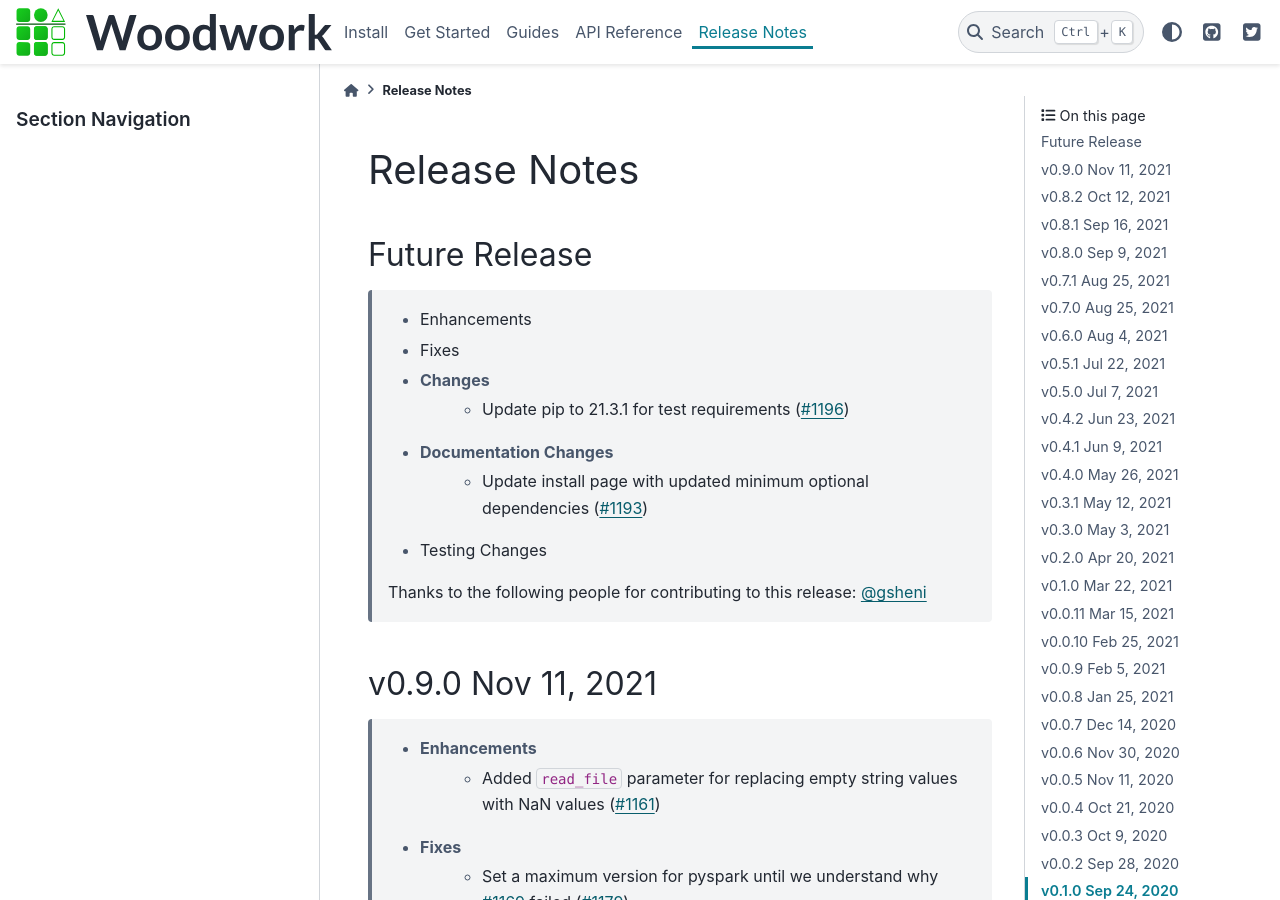
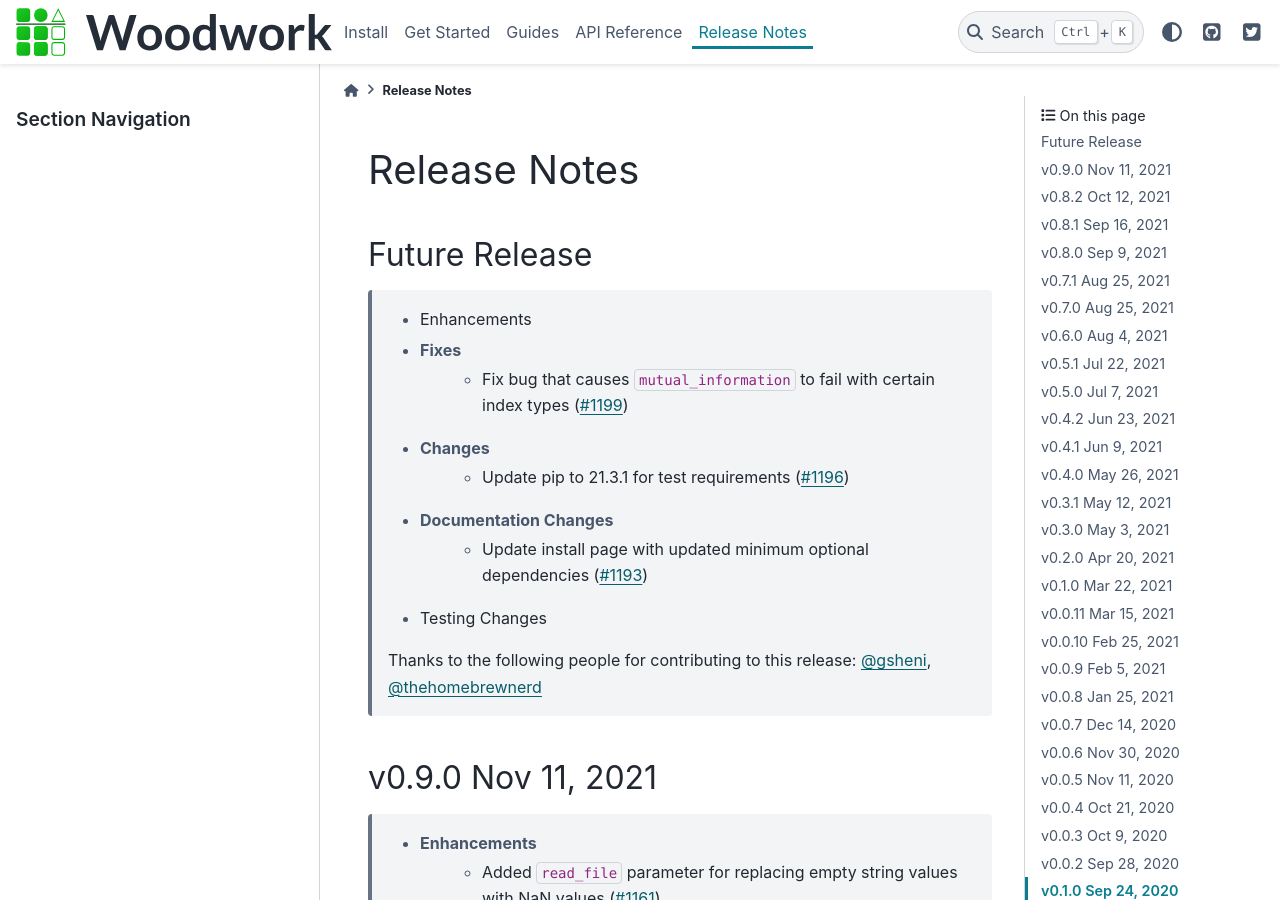
Before and after one commit to alteryx/woodwork, a Sphinx documentation site: the page built from docs/source/release_notes.rst, in a window 1280 px wide and 900 px high. Built offline with Sphinx 7.4.7 and the PyData theme 0.15.4, drawn with Linux system fonts in a browser that asks for light colours; comment, search, counter and statistics services are not loaded.

Commit message:
update release notes

```diff
--- a/docs/source/release_notes.rst
+++ b/docs/source/release_notes.rst
@@ -7,6 +7,7 @@ Future Release
 ==============
     * Enhancements
     * Fixes
+        * Fix bug that causes ``mutual_information`` to fail with certain index types (:pr:`1199`)
     * Changes
         * Update pip to 21.3.1 for test requirements (:pr:`1196`)
     * Documentation Changes
@@ -14,7 +15,7 @@ Future Release
     * Testing Changes
 
     Thanks to the following people for contributing to this release:
-    :user:`gsheni`
+    :user:`gsheni`, :user:`thehomebrewnerd`
 
 v0.9.0 Nov 11, 2021
 ===================
```
